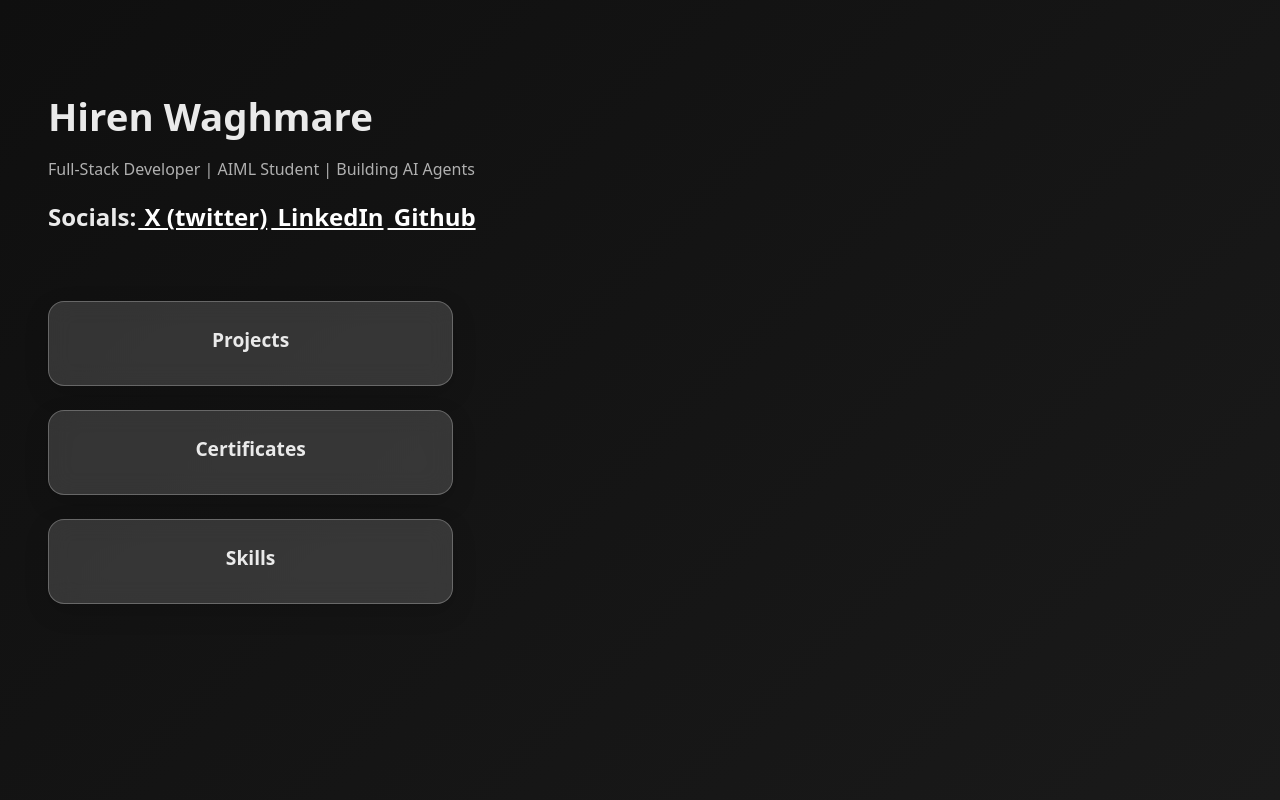
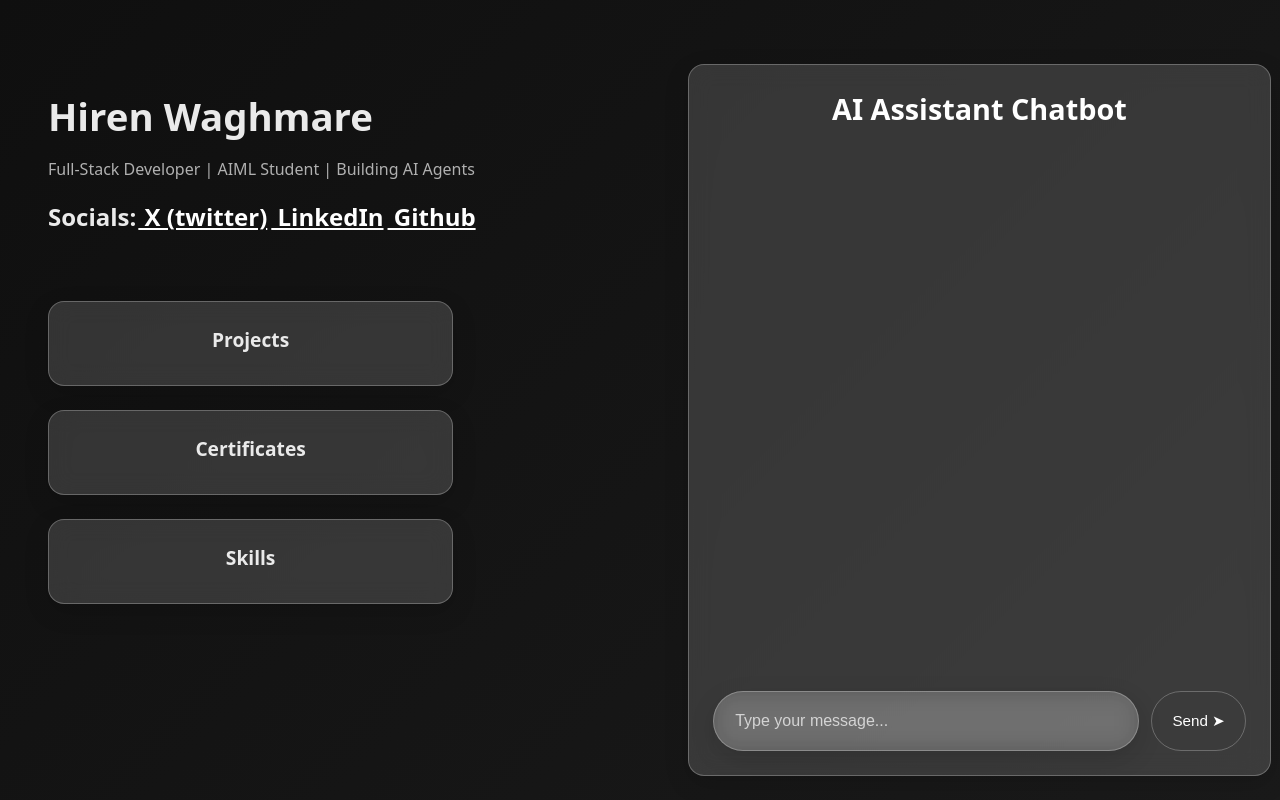
Before and after one commit to maybe0hiren/portfolio, a React (Create React App) app in the folder frontend/: page / in a window 1280 px wide. Built offline with nearby package versions, Linux system fonts and the light colour scheme.

Commit message:
Chatbot UI

```diff
--- /dev/null
+++ b/frontend/src/components/Chatbot.css
@@ -0,0 +1,88 @@
+.chatbot {
+    width: 90%;
+    height: 90%;
+    background: rgba(255, 255, 255, 0.15);
+    backdrop-filter: blur(12px);
+    -webkit-backdrop-filter: blur(12px);
+    border-radius: 16px;
+    border: 1px solid rgba(255, 255, 255, 0.25);
+    box-shadow: 0 8px 24px rgba(0, 0, 0, 0.15);
+
+    display: flex;
+    flex-direction: column;
+    padding: 1.5rem;
+    color: white;
+}
+
+.chatbot-title {
+    align-self: center;
+    margin: 0;
+    font-size: 1.8rem;
+    font-weight: 600;
+}
+
+.chat-area {
+    flex: 1;
+    margin: 1rem 0;
+    overflow-y: auto;
+}
+
+.msg {
+    background: rgba(255,255,255,0.12);
+    padding: 10px 14px;
+    border-radius: 12px;
+    width: fit-content;
+    margin-bottom: 10px;
+}
+
+.input-row {
+    display: flex;
+    gap: 0.8rem;
+    align-items: center;
+}
+
+.type {
+    flex: 1;
+    height: 58px;
+
+    background: rgba(255,255,255,0.15);
+    backdrop-filter: blur(12px);
+    border-radius: 50px;
+    border: 1px solid rgba(255,255,255,0.25);
+    box-shadow: 0 8px 24px rgba(0,0,0,0.15);
+
+    display: flex;
+    align-items: center;
+    padding-left: 1.2rem;
+}
+
+.chat-input {
+    width: 100%;
+    background: transparent;
+    border: none;
+    outline: none;
+    color: white;
+    font-size: 1rem;
+}
+
+.chat-input::placeholder {
+    color: rgba(255,255,255,0.7);
+}
+
+.send-btn {
+    background: rgba(255,255,255,0);
+    border: 1px solid rgba(255,255,255,0.25);
+    border-radius: 30px;
+
+    padding: 20px 20px;
+    color: white;
+    font-size: 0.95rem;
+    cursor: pointer;
+
+    transition: 0.2s ease;
+}
+
+.send-btn:hover {
+    background: rgba(255,255,255,0.35);
+    transform: translateY(-1px);
+}
--- /dev/null
+++ b/frontend/src/components/Chatbot.js
@@ -0,0 +1,46 @@
+import { useState } from "react";
+import "./Chatbot.css";
+
+function Chatbot(){
+  const [message, setMessage] = useState("");
+  const [messages, setMessages] = useState([]);
+
+  const sendMessage = () => {
+    if (!message.trim()) return;
+    setMessages(prev => [...prev, message]);
+    setMessage("");
+  };
+
+  return(
+    <div className="chatbot">
+      <h1 className="chatbot-title">AI Assistant Chatbot</h1>
+
+      <div className="chat-area">
+        {messages.map((msg, i) => (
+          <div key={i} className="msg">
+            {msg}
+          </div>
+        ))}
+      </div>
+
+      <div className="input-row">
+        <div className="type">
+          <input
+            type="text"
+            placeholder="Type your message..."
+            className="chat-input"
+            value={message}
+            onChange={(e) => setMessage(e.target.value)}
+            onKeyDown={(e) => e.key === "Enter" && sendMessage()}
+          />
+        </div>
+
+        <button className="send-btn" onClick={sendMessage}>
+          Send ➤
+        </button>
+      </div>
+    </div>
+  );
+}
+
+export default Chatbot;
--- a/frontend/src/pages/HomePage.css
+++ b/frontend/src/pages/HomePage.css
@@ -16,6 +16,7 @@
 
 .right-panel {
   width: 50%;
+  padding-top: 5%;
 }
 
 .about h1 {
--- a/frontend/src/pages/HomePage.js
+++ b/frontend/src/pages/HomePage.js
@@ -1,4 +1,5 @@
 import React from "react";
+import Chatbot from "../components/Chatbot";
 import Card from "../components/Card";
 import "./HomePage.css";
 
@@ -30,11 +31,10 @@ function HomePage() {
             to="/skills"
           />
         </div>
-
       </div>
 
       <div className="right-panel">
-        {/* Future chatbot / visual / animation */}
+        <Chatbot />
       </div>
     </div>
   );
```
